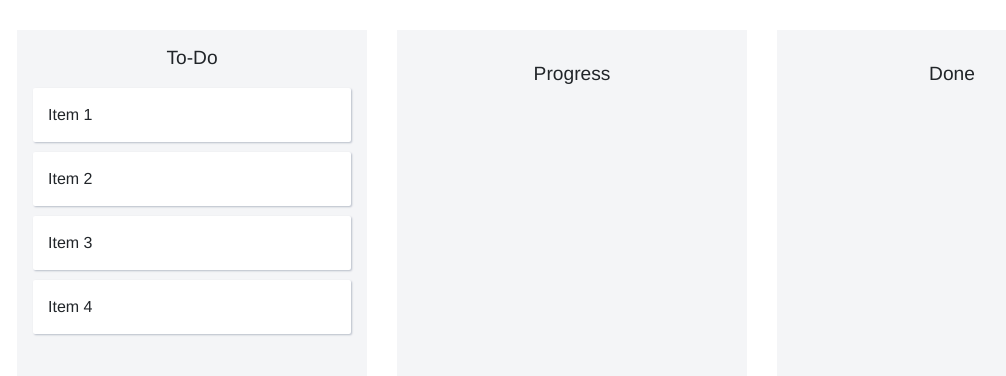
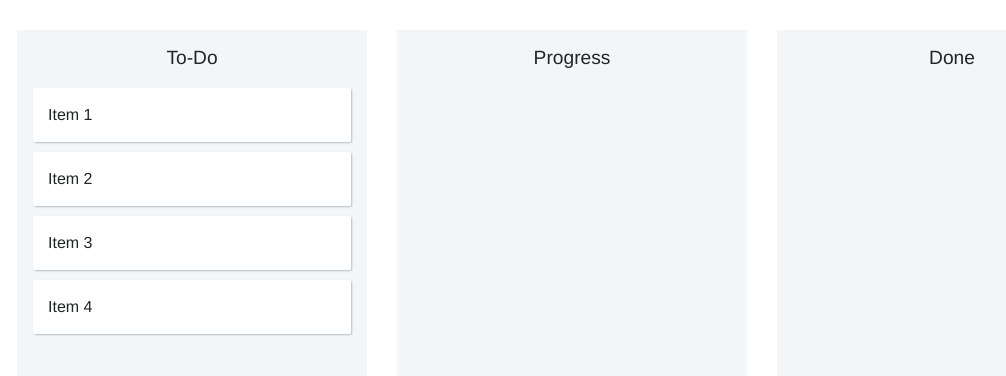
Before and after one commit to rendyfebry/vue-drag-and-drop, a Vue app: page / in a window 1280 px wide. Shown: the top 376 px of the page, without its empty margins (68-1074 px from the left). Built offline with nearby package versions, Linux system fonts and the light colour scheme.

Commit message:
Gardening

```diff
--- a/src/components/TodoList.vue
+++ b/src/components/TodoList.vue
@@ -5,14 +5,10 @@
         <Panel title="To-Do" id="todo" :tasks="tasks.todo" />
       </div>
       <div class="col">
-        <div class="panel">
-          <Panel title="Progress" id="progress" :tasks="tasks.progress" />
-        </div>
+        <Panel title="Progress" id="progress" :tasks="tasks.progress" />
       </div>
       <div class="col">
-        <div class="panel">
-          <Panel title="Done" id="done" :tasks="tasks.done" />
-        </div>
+        <Panel title="Done" id="done" :tasks="tasks.done" />
       </div>
     </div>
   </div>
```
